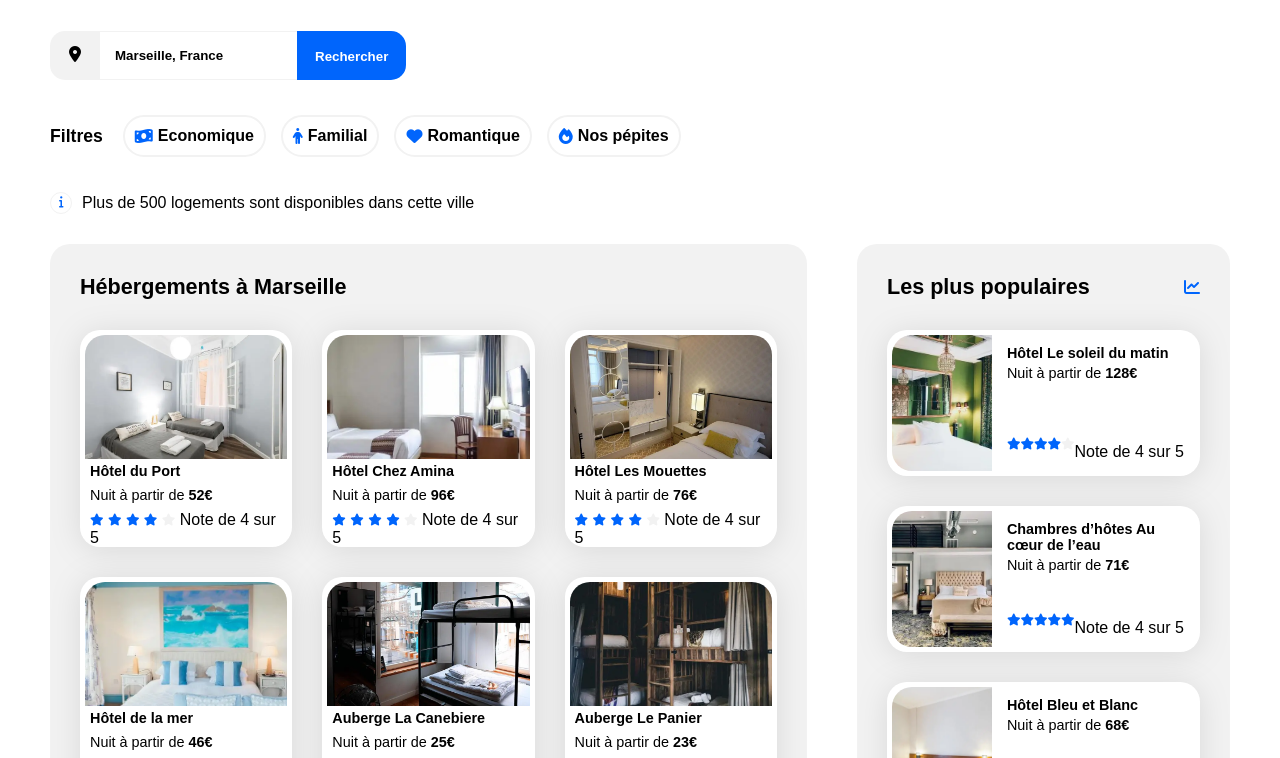
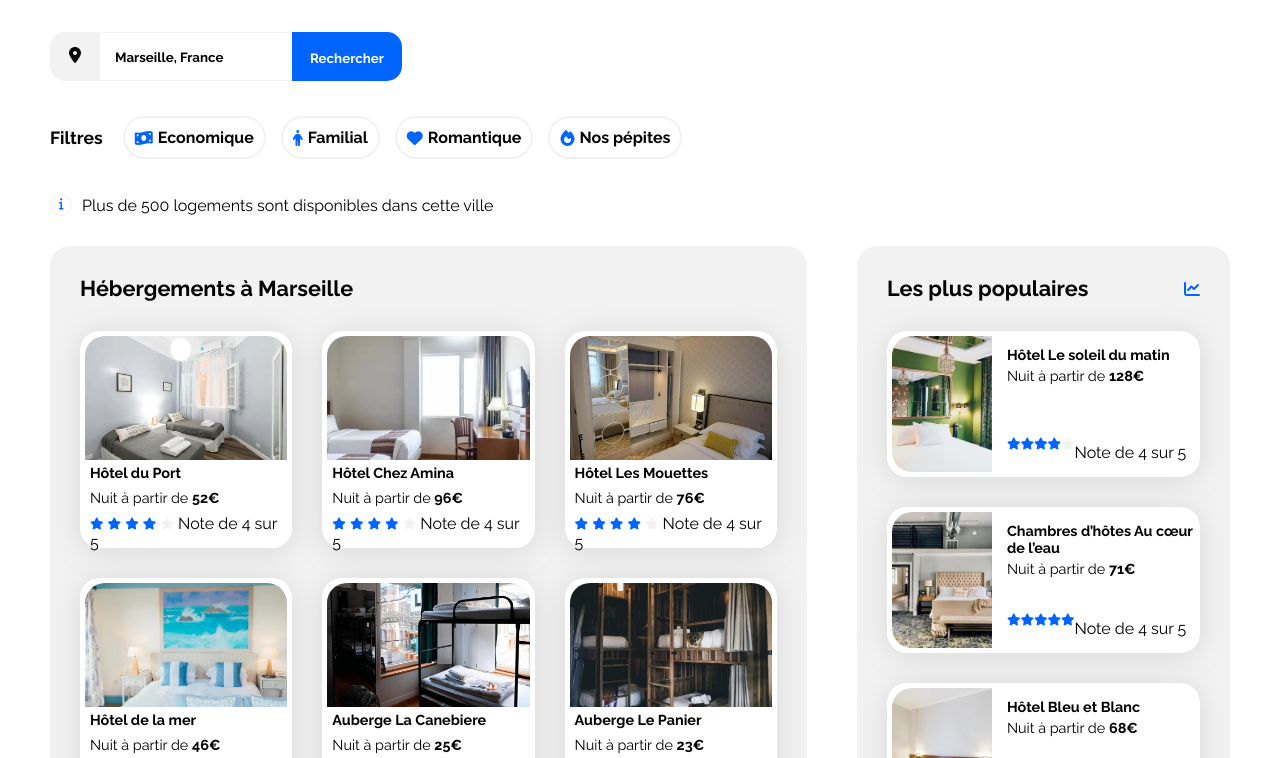
Before and after one commit to philippebeck/booki, a plain HTML site: page index.html in a window 1280 px wide. Shown: the part 165-923 px from the top of the page. Drawn offline with Linux system fonts and the light colour scheme; the site is published under a folder, as on GitHub Pages, so addresses that start at the root find nothing.

Commit message:
Fix URL to relative for fonts

```diff
--- a/css/style.css
+++ b/css/style.css
@@ -7,7 +7,7 @@
   font-display: swap;
   src:
     local("Raleway-Regular"),
-    url("/fonts/Raleway-Regular.woff2") format("woff2");
+    url("../fonts/Raleway-Regular.woff2") format("woff2");
 }
 
 @font-face {
@@ -17,7 +17,7 @@
   font-display: swap;
   src:
     local("Raleway-Bold"),
-    url("/fonts/Raleway-Bold.woff2") format("woff2");
+    url("../fonts/Raleway-Bold.woff2") format("woff2");
 }
 
 :root {
```
